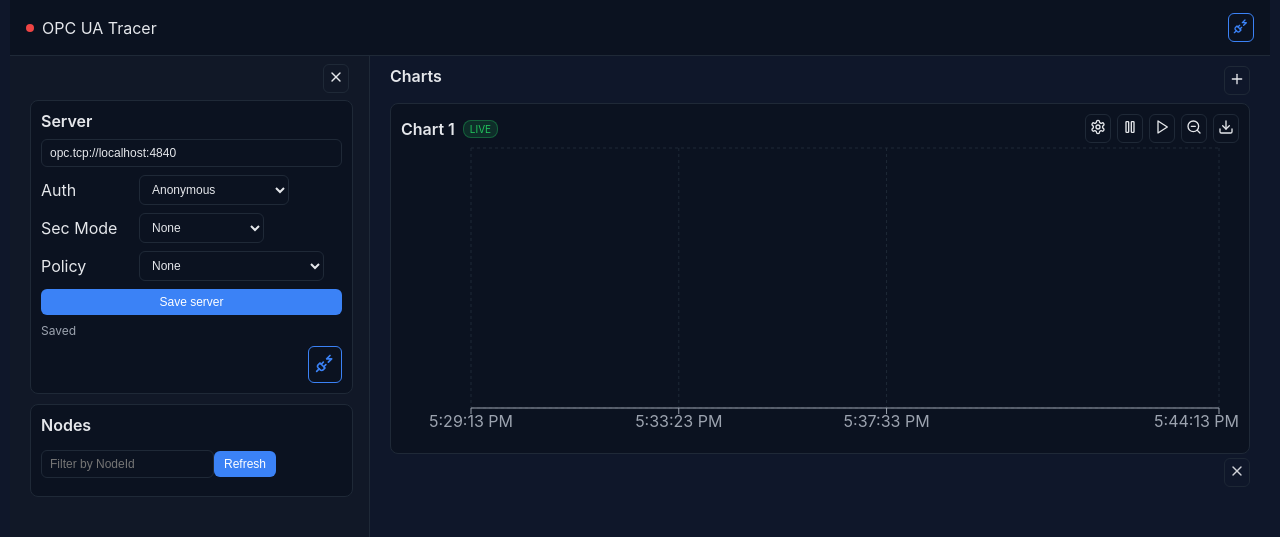
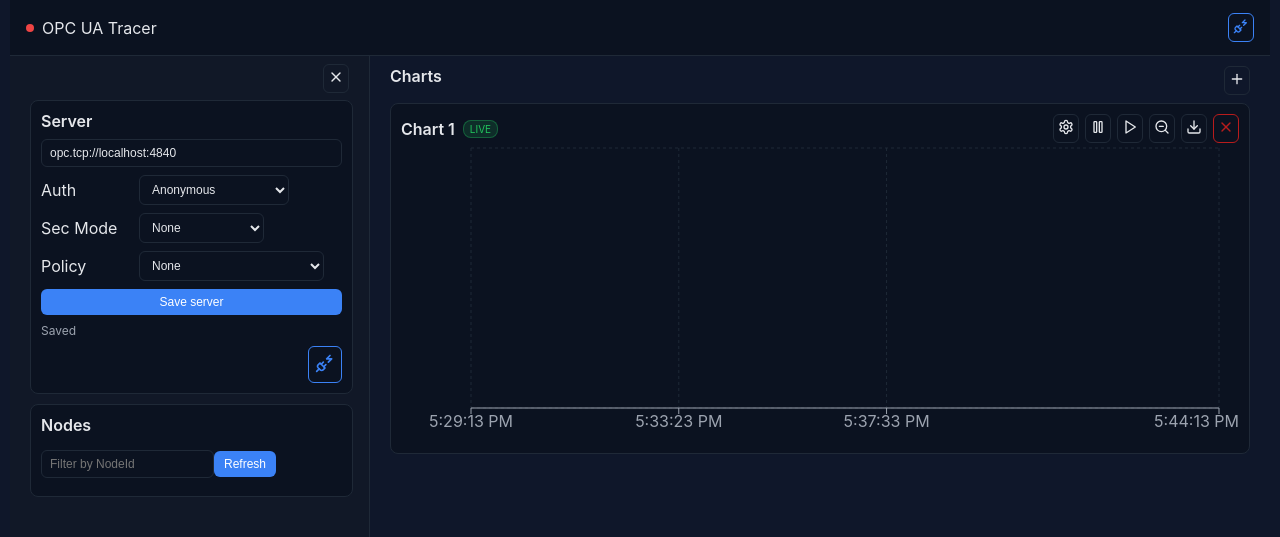
Before and after one commit to CarlHideBr/opcua-tracer, a React (Vite) app: page / in a window 1280 px wide. Shown: the top 537 px of the page. Built offline with nearby package versions, Linux system fonts and the light colour scheme.

Commit message:
style(ui): soften danger button red for dark theme; add subtle hover background

```diff
--- a/src/renderer/styles.css
+++ b/src/renderer/styles.css
@@ -4,6 +4,10 @@
   --text: #e5e7eb;
   --muted: #9ca3af;
   --accent: #3b82f6;
+  /* Softer danger palette for dark UI */
+  --danger: #b91c1c;        /* red-700 */
+  --danger-hover: #dc2626;  /* red-600 */
+  --danger-bg: rgba(185, 28, 28, 0.12);
 }
 
 html, body, #root {
@@ -199,6 +203,8 @@
 .icon-button--lg { padding: 6px; }
 .icon-button--primary { border-color: var(--accent); color: var(--accent); }
 .icon-button--calm { opacity: 0.9; }
+.icon-button--danger { border-color: var(--danger); color: var(--danger); }
+.icon-button--danger:hover { background: var(--danger-bg); border-color: var(--danger-hover); color: var(--danger-hover); }
 
 .legend {
   display: flex;
--- a/src/renderer/ui/Charts.tsx
+++ b/src/renderer/ui/Charts.tsx
@@ -6,7 +6,7 @@
 
 const palette = ['#60a5fa','#f472b6','#34d399','#fbbf24','#a78bfa','#f87171','#22d3ee','#e5e7eb'];
 
-const LegendInline: React.FC<{ chartId: string; series: { nodeId: string; label: string; visible?: boolean; color?: string }[]; onToggle: (nid: string) => void }>
+const LegendInline: React.FC<{ chartId: string; series: { nodeId: string; label: string; visible?: boolean; color?: string; dataType?: string }[]; onToggle: (nid: string) => void }>
   = ({ chartId, series, onToggle }) => (
   <div className="legend">
     {series.map((s, i) => (
@@ -20,7 +20,7 @@
 );
 
 const ChartCard: React.FC<{ id: string; title: string; yMin?: number | 'auto'; yMax?: number | 'auto';
-  series: { nodeId: string; label: string; visible?: boolean; color?: string }[] }>
+  series: { nodeId: string; label: string; visible?: boolean; color?: string; dataType?: string }[] }>
 = ({ id, title, yMin, yMax, series }) => {
   const data = useAppStore(s => s.chartData);
   const chart = useAppStore(s => s.charts.find(c => c.id === id));
@@ -34,6 +34,7 @@
   const setXUnit = useAppStore(s => s.actions.setXUnit);
   const setZoom = useAppStore(s => s.actions.setZoom);
   const panChart = useAppStore(s => s.actions.panChart);
+  const removeChart = useAppStore(s => s.actions.removeChart);
 
   const [showCfg, setShowCfg] = useState(false);
   const [{ isOver }, drop] = useDrop(() => ({
@@ -144,6 +145,7 @@
             a.download = `${title.replace(/\s+/g,'_')}.csv`;
             a.click();
           }}><Download size={16} /></button>
+          <button className="icon-button icon-button--danger" title="Remove chart" onClick={() => removeChart(id)}><X size={16} /></button>
         </div>
       </div>
       {showCfg && (
@@ -201,10 +203,20 @@
             <XAxis type="number" dataKey="t" domain={domain as any} tickFormatter={(t) => new Date(t).toLocaleTimeString()} stroke="#9ca3af" />
             <YAxis domain={[yMin ?? 'auto', yMax ?? 'auto']} stroke="#9ca3af" />
             <Tooltip labelFormatter={(t) => new Date(Number(t)).toLocaleTimeString()} contentStyle={{ background: 'rgba(0,0,0,0.2)', backdropFilter: 'blur(2px)', border: '1px solid rgba(156,163,175,0.4)', color: '#e5e7eb' }} />
-            {series.filter(s => s.visible !== false).map((s, i) => (
-              <Line key={s.nodeId} type="monotone" dot={false} isAnimationActive={false} dataKey={s.nodeId} name={s.label}
-                    stroke={s.color || palette[i % palette.length]} />
-            ))}
+            {series.filter(s => s.visible !== false).map((s, i) => {
+              const lineType = s.dataType === 'Boolean' ? 'stepAfter' : 'linear';
+              return (
+                <Line
+                  key={s.nodeId}
+                  type={lineType as any}
+                  dot={false}
+                  isAnimationActive={false}
+                  dataKey={s.nodeId}
+                  name={s.label}
+                  stroke={s.color || palette[i % palette.length]}
+                />
+              );
+            })}
           </LineChart>
         </ResponsiveContainer>
       </div>
@@ -226,9 +238,6 @@
       {charts.map((chart) => (
         <div key={chart.id}>
           <ChartCard id={chart.id} title={chart.title} yMin={chart.yMin} yMax={chart.yMax} series={chart.series} />
-          <div style={{ display: 'flex', justifyContent: 'flex-end', marginTop: -6, marginBottom: 10 }}>
-            <button className="icon-button icon-button--calm" title="Remove chart" onClick={() => removeChart(chart.id)}><X size={16} /></button>
-          </div>
         </div>
       ))}
     </div>
--- a/src/renderer/ui/store.ts
+++ b/src/renderer/ui/store.ts
@@ -246,14 +246,14 @@
       if (!chart) return;
       get().actions.addSeriesToChart(chart.id, node);
     },
-    addSeriesToChart(chartId: string, node: UaNode) {
+  addSeriesToChart(chartId: string, node: UaNode) {
       if (!node.isVariable) return;
   set((state: AppState) => {
         const chart = state.charts.find((c: ChartConfig) => c.id === chartId);
         if (!chart) return {} as any;
         if (chart.series.some((s: ChartSeries) => s.nodeId === node.nodeId)) return {} as any;
         if (chart.series.length >= 8) return {} as any;
-        const series: ChartSeries = { nodeId: node.nodeId, label: node.browseName, visible: true };
+    const series: ChartSeries = { nodeId: node.nodeId, label: node.browseName, visible: true, dataType: node.dataType };
         // Subscribe newly added series
         api.subscribe([{ nodeId: series.nodeId, label: series.label }], 100).catch(() => {});
         return { charts: state.charts.map((c: ChartConfig) => c.id === chart.id ? { ...c, series: [...c.series, series] } : c) };
--- a/src/shared/types.ts
+++ b/src/shared/types.ts
@@ -34,6 +34,7 @@
   label: string;
   color?: string;
   visible?: boolean;
+  dataType?: string; // e.g., 'Boolean', 'Double', etc., used for rendering style
 };
 
 export type ChartConfig = {
```
